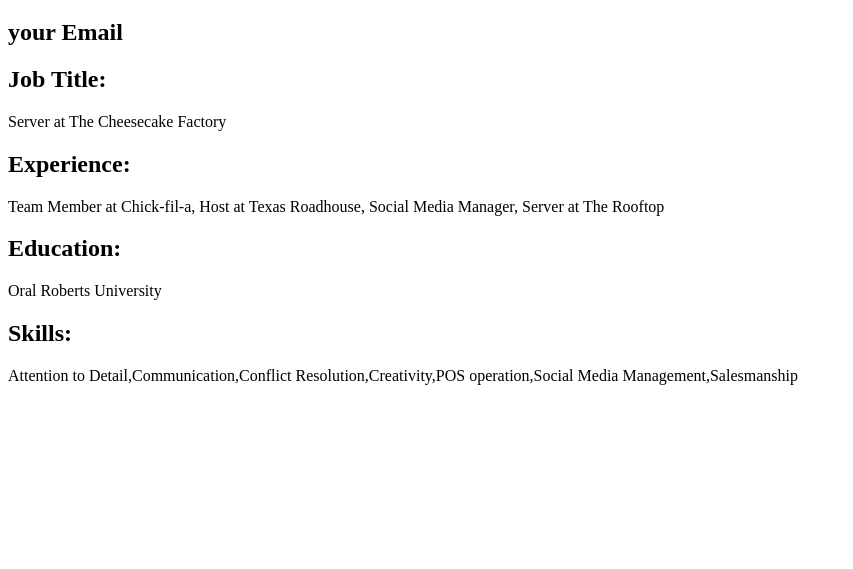
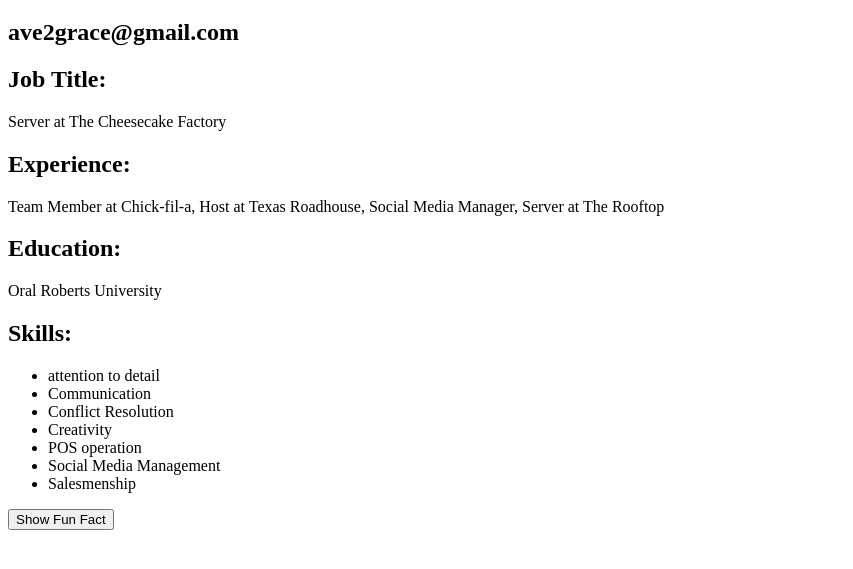
Before and after one commit to ave2grace/resume-project, a plain HTML site: page index.html in a window 1280 px wide. Shown: the part 61-630 px from the top of the page, without its empty margins (0-853 px from the left). Drawn offline with Linux system fonts and the light colour scheme.

Commit message:
Add files via upload

```diff
--- a/index.html
+++ b/index.html
@@ -1,14 +1,13 @@
 <!DOCTYPE html>
-<html>
-    <head>
+<html lang="en">
+<head>
+        <meta charset="UTF-8">
         <title>Avery Barlow's Resume</title>
     </head>
     <body>
         <h1 id="my-name">Your Name</h1>
 
-
         <h2 id="my-email">your Email</h2>
-
 
         <h2> Job Title:</h2>
             <p id="title">title replaced here</p>
@@ -19,10 +18,13 @@
         <h2>Education:</h2>
             <p id="education"> education goes here</p>
 
-        <h2>Skills:</h2>
-            <p id="skills"> skills go here</p>
+         <h2>Skills:</h2>
+            <p id="skills"></p>
+
     </body>
 
     <script type="text/javascript" src="resume.js"></script>
 
+    <button onclick="showFunFact()">Show Fun Fact</button>
+
 </html>
--- a/resume.js
+++ b/resume.js
@@ -1,13 +1,27 @@
+console.log("test");
 //define variables
 let myName= "Avery Barlow";
+let myEmail= "ave2grace@gmail.com";
 let title= "Server at The Cheesecake Factory";
 let education= "Oral Roberts University";
 let experience= "Team Member at Chick-fil-a, Host at Texas Roadhouse, Social Media Manager, Server at The Rooftop";
-let skills = ["Attention to Detail", "Communication", "Conflict Resolution", "Creativity", "POS operation", "Social Media Management", "Salesmanship"];
 
 //connect variables to the HTML (ligaments)
 document.getElementById("my-name").textContent = myName;
+document.getElementById("my-email").textContent = myEmail;
 document.getElementById("title").textContent = title;
 document.getElementById("education").textContent = education;
 document.getElementById("experience").textContent = experience;
-document.getElementById("skills").textContent = skills;
+
+let skills = ["attention to detail", "Communication", "Conflict Resolution", "Creativity", "POS operation", "Social Media Management", "Salesmenship"];
+let skillsList = document.createElement("ul");
+for (let i = 0; i < skills.length; i++) {
+ let li = document.createElement("li");
+ li.textContent = skills[i];
+ skillsList.appendChild(li);
+}
+document.body.appendChild(skillsList);
+
+function showFunFact() {
+ alert("Fun Fact: I love playing instruments!");
+}
```
